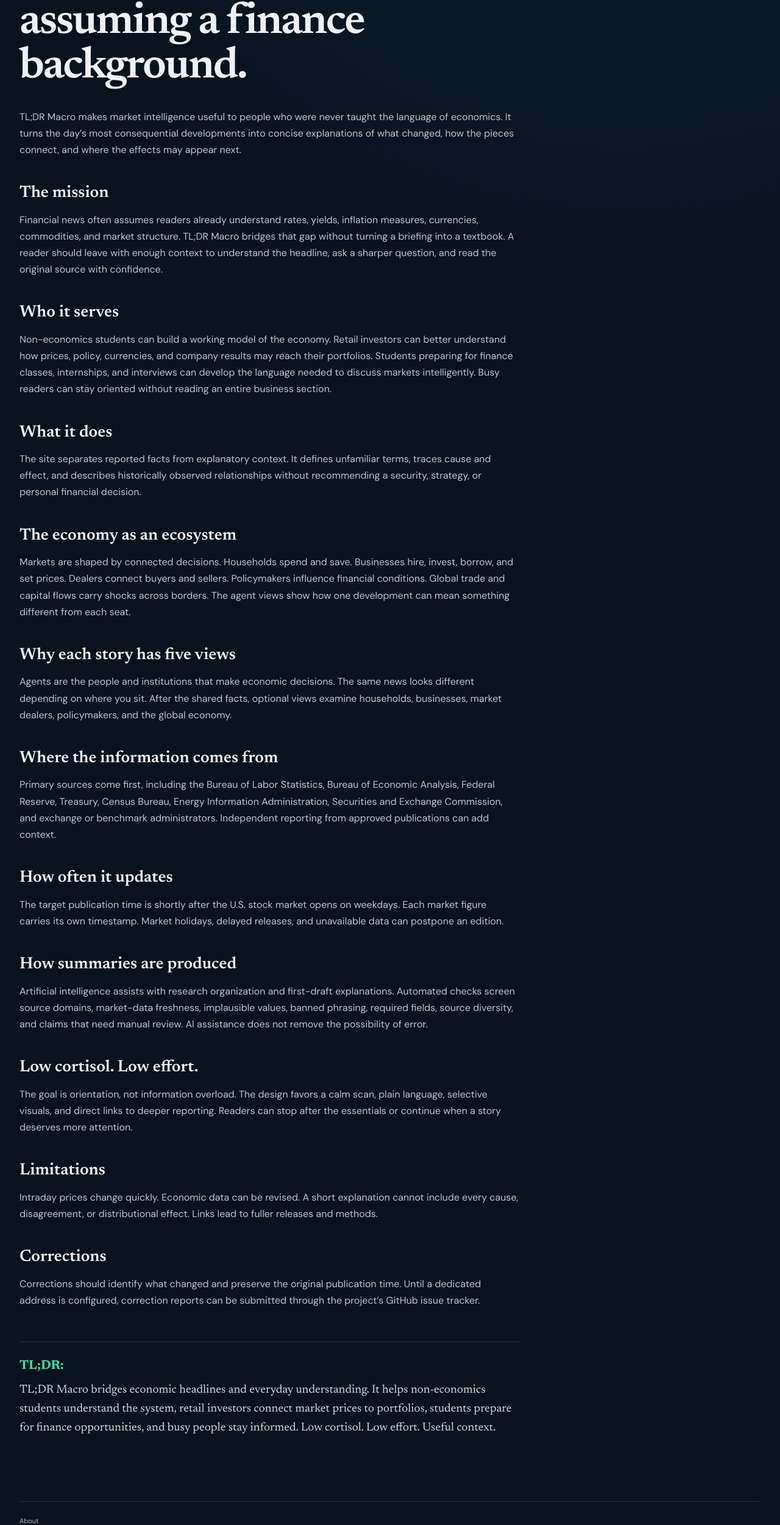
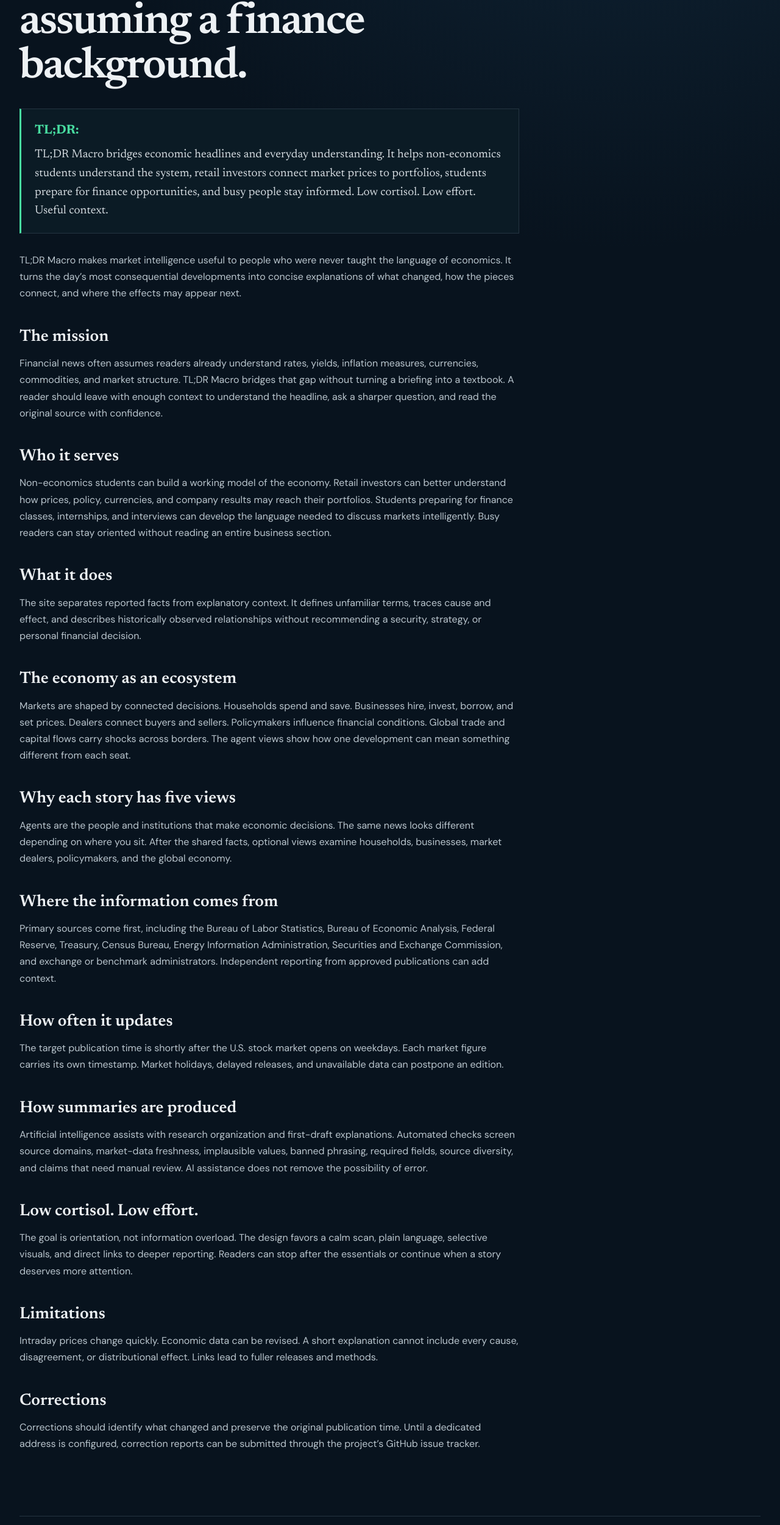
Before and after one commit to PennPredict/tldr-macro, a Next.js app: page /about in a window 1280 px wide. Shown: the part 266-2767 px from the top of the page at 61% size. Built offline with nearby package versions, Linux system fonts and the light colour scheme.

Commit message:
Surface mission on About page

```diff
--- a/app/SiteChrome.tsx
+++ b/app/SiteChrome.tsx
@@ -1,7 +1,7 @@
 import Link from "next/link";
 import Image from "next/image";
 
-export const fullDisclaimer = "Educational context only; not investment advice. Verify sources as you go.";
+export const fullDisclaimer = "Educational context only; not investment advice. Verify as you go.";
 
 function BrandImage({ placement }: { placement: "header" | "footer" }) {
   const alt=placement === "header" ? "TL;DR Macro. Market intelligence, for everyone." : "TL;DR Macro";
@@ -14,5 +14,5 @@
 }
 
 export function Footer() {
-  return <footer><div className="footer-meta"><div><nav aria-label="Footer navigation"><Link href="/about">About</Link></nav><p className="footer-note">{fullDisclaimer}</p></div><BrandImage placement="footer" /></div></footer>;
+  return <footer><div className="footer-meta"><div><nav aria-label="Footer navigation"><a href="/about/">About</a></nav><p className="footer-note">{fullDisclaimer}</p></div><BrandImage placement="footer" /></div></footer>;
 }
--- a/app/about/page.tsx
+++ b/app/about/page.tsx
@@ -6,6 +6,7 @@
     <article className="prose-page">
       <p className="eyebrow">About</p>
       <h1>Markets explained without assuming a finance background.</h1>
+      <aside className="mission-tldr"><strong>TL;DR:</strong><p>TL;DR Macro bridges economic headlines and everyday understanding. It helps non-economics students understand the system, retail investors connect market prices to portfolios, students prepare for finance opportunities, and busy people stay informed. Low cortisol. Low effort. Useful context.</p></aside>
       <p>TL;DR Macro makes market intelligence useful to people who were never taught the language of economics. It turns the day’s most consequential developments into concise explanations of what changed, how the pieces connect, and where the effects may appear next.</p>
       <h2>The mission</h2>
       <p>Financial news often assumes readers already understand rates, yields, inflation measures, currencies, commodities, and market structure. TL;DR Macro bridges that gap without turning a briefing into a textbook. A reader should leave with enough context to understand the headline, ask a sharper question, and read the original source with confidence.</p>
@@ -29,7 +30,6 @@
       <p>Intraday prices change quickly. Economic data can be revised. A short explanation cannot include every cause, disagreement, or distributional effect. Links lead to fuller releases and methods.</p>
       <h2>Corrections</h2>
       <p>Corrections should identify what changed and preserve the original publication time. Until a dedicated address is configured, correction reports can be submitted through the project’s GitHub issue tracker.</p>
-      <aside className="mission-tldr"><strong>TL;DR:</strong><p>TL;DR Macro bridges economic headlines and everyday understanding. It helps non-economics students understand the system, retail investors connect market prices to portfolios, students prepare for finance opportunities, and busy people stay informed. Low cortisol. Low effort. Useful context.</p></aside>
     </article>
     <Footer />
   </main>;
--- a/app/globals.css
+++ b/app/globals.css
@@ -37,7 +37,7 @@
 .event-list time { font-size:23px; }.event-list time small { display:block; margin-top:6px; color:#9bacb7; font-family:var(--font-sans),sans-serif; font-size:10px; font-weight:500; line-height:1.4; letter-spacing:0; }.event-main span { display:block; margin-top:6px; color:#8fa1ad; font-size:10px; }.event-list a,.source-link,.notable a { color:#8fb9d6; font-size:10px; }
 footer { color:#aebbc5; font-size:11px; line-height:1.55; text-transform:none; letter-spacing:0; } footer p { margin:0; } footer nav { display:flex; gap:15px; } .footer-note { color:#9eacb6; font-size:10px; font-style:italic; text-align:right; }
 .prose-page { max-width:820px; padding:70px 0; }.prose-page h1 { margin:0 0 30px; font-family:var(--font-serif),serif; font-size:clamp(42px,6vw,72px); font-weight:520; line-height:1.02; letter-spacing:-.035em; }.prose-page h2 { margin:38px 0 9px; font-family:var(--font-serif),serif; font-size:27px; font-weight:550; }.prose-page p { color:#b9c5cd; font-size:16px; line-height:1.7; }
-.mission-tldr { margin-top:54px; padding:24px 0 0; border-top:1px solid var(--line); }.mission-tldr strong { color:var(--green); font-family:var(--font-serif),serif; font-size:21px; }.mission-tldr p { margin:9px 0 0; color:#d2d9de; font-family:var(--font-serif),serif; font-size:19px; line-height:1.62; }
+.mission-tldr { margin:0 0 30px; padding:20px 22px; border:1px solid var(--line); border-left:3px solid var(--green); background:#0b1b25; }.mission-tldr strong { color:var(--green); font-family:var(--font-serif),serif; font-size:21px; }.mission-tldr p { margin:9px 0 0; color:#d2d9de; font-family:var(--font-serif),serif; font-size:19px; line-height:1.62; }
 @media (max-width:900px) { .topbar { flex-wrap:wrap; padding:18px 0; gap:12px 24px; }.topbar nav { order:3; width:100%; }.edition { margin-left:auto; }.direction-legend { flex-wrap:wrap; }.direction-legend p { width:100%; margin:0; }.event-list article { grid-template-columns:100px 1fr 1fr; }.scenario.cooler { grid-column:3; } }
 @media (max-width:720px) { .today-line { padding-top:32px; }.topbar nav { gap:14px; font-size:11px; }.edition { align-items:flex-end; max-width:150px; }.brand-lockup { gap:9px; }.convergence-mark:not(.convergence-mark-wide) { width:48px; height:34px; }.direction-legend { font-size:10px; }.story-visual { width:100%; max-width:none; }.event-list article { grid-template-columns:1fr; }.event-list time { font-size:25px; }.event-main,.scenario,.scenario.cooler,.event-list a { grid-column:auto; }.chain-visual>div { gap:4px; }.chain-visual span { padding:5px; }.prose-page { padding:52px 0; }.footer-horizon { min-height:90px; }.convergence-mark-wide { height:66px; }.footer-meta { align-items:flex-start; flex-direction:column; }.footer-note { text-align:left; } }
 @media (max-width:430px) { .edition span { display:block; } }
--- a/reports/build-report.json
+++ b/reports/build-report.json
@@ -1,5 +1,5 @@
 {
-  "generated_at": "2026-10-06T18:13:49.211Z",
+  "generated_at": "2026-10-06T18:20:13.614Z",
   "edition_date": "2026-10-06",
   "policy_version": 1,
   "status": "passed",
```
